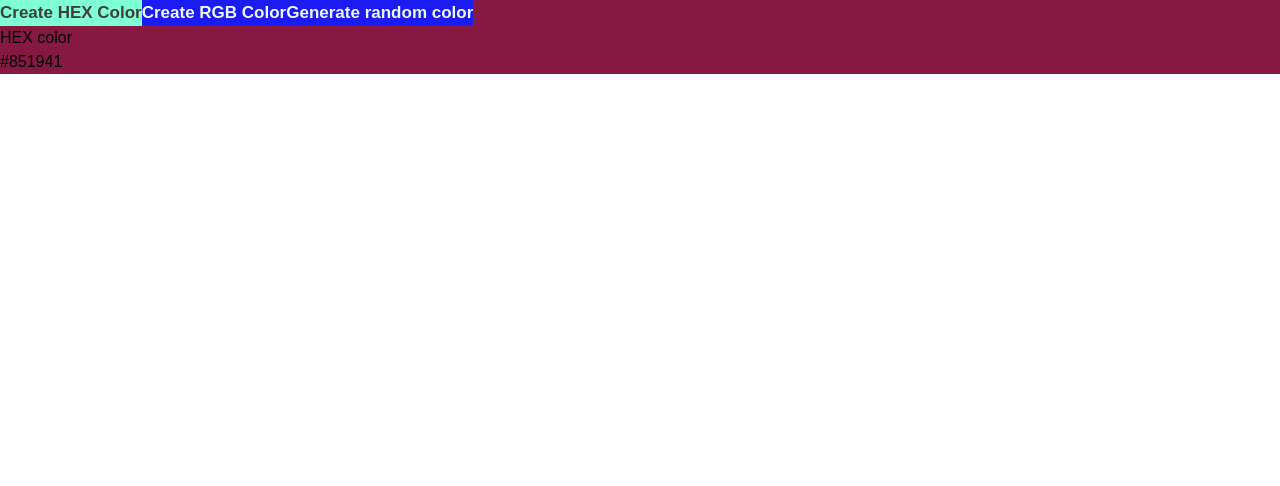
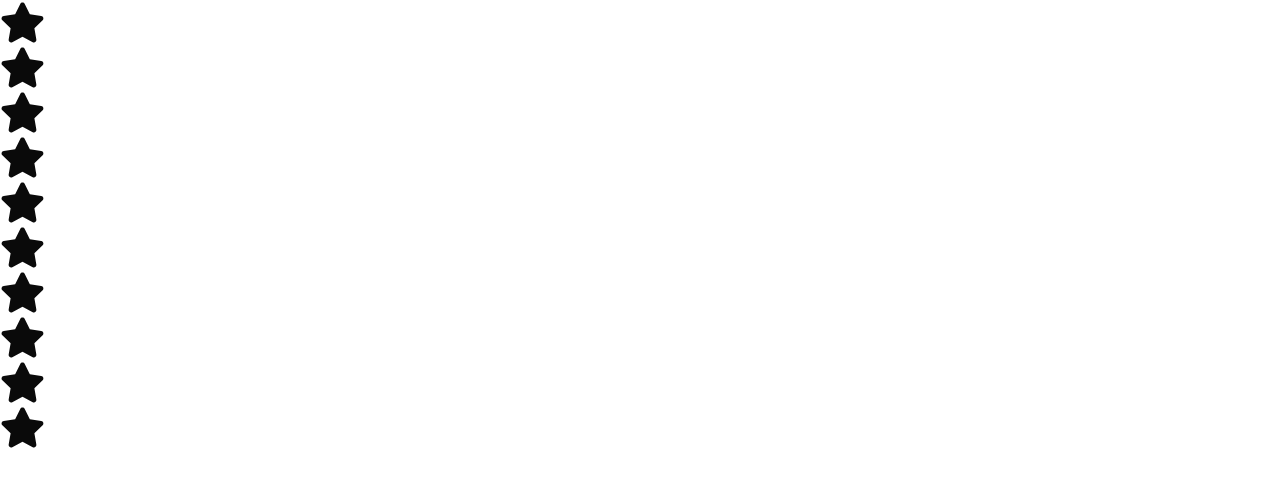
Before and after one commit to asmitashrestha/Accordian-_React, a React (Vite) app in the folder accordian/: page / in a window 1280 px wide. Shown: the top 486 px of the page. Built offline with nearby package versions, Linux system fonts and the light colour scheme.

Commit message:
star rating completed

```diff
--- a/accordian/package.json
+++ b/accordian/package.json
@@ -12,6 +12,8 @@
   "dependencies": {
     "react": "^18.2.0",
     "react-dom": "^18.2.0",
+    "react-icon": "^1.0.0",
+    "react-icons": "^4.12.0",
     "react-router-dom": "^6.21.0"
   },
   "devDependencies": {
--- a/accordian/src/App.jsx
+++ b/accordian/src/App.jsx
@@ -1,11 +1,13 @@
 import Accordian from './components/accordian'
 import RandomColor from './components/randomColor'
+import StarRating from './components/starRating'
 
 const App = () => {
   return (
-    <div>
+    <div >
       {/* <Accordian/> */}
-      <RandomColor/>
+      {/* <RandomColor/> */}
+      <StarRating noOfStars={10}/>
     </div>
   )
 }
--- /dev/null
+++ b/accordian/src/components/starRating/index.jsx
@@ -0,0 +1,37 @@
+import { useState } from 'react'
+import {FaStar} from 'react-icons/fa'
+
+export default function StarRating({noOfStars}){
+  const [rating, setRating] = useState(0)
+  const [hover, setHover] = useState(0)
+
+  const handleMouseMove =(getCurrentIndex) =>{
+    setHover(getCurrentIndex)
+  }
+
+  const handleClick = (getCurrentIndex)=>{
+    setRating(getCurrentIndex)
+  }
+
+  const handleMouseLeave =() =>{
+    setHover(rating)
+  }
+
+  return <>
+  <div className="star-rating flex justify-center text-center mt-12">
+    {
+      [...Array(noOfStars)].map((a,index)=>{
+        index += 1
+        return <FaStar
+        className={index <= (hover || rating)? 'active': 'inactive'}
+        key={index}
+        onClick={()=> handleClick(index)}
+        onMouseMove={()=> handleMouseMove(index)}
+        onMouseLeave={()=> handleMouseLeave()}
+        size={45}
+        />
+      })
+    }
+  </div>
+  </>
+}
--- a/accordian/src/index.css
+++ b/accordian/src/index.css
@@ -38,3 +38,12 @@
   background-color: aquamarine;
   color: rgb(63, 61, 61);
 }
+
+/* css for star rating */
+
+.active{
+color: rgb(209, 209, 22);
+}
+.inactive{
+ color: rgb(10, 10, 10);
+}
```
Also changed, not shown: accordian/src/components/randomColor/index.jsx (line endings or trailing spaces), 1 other file (tests, documents, lock files or other folders).
